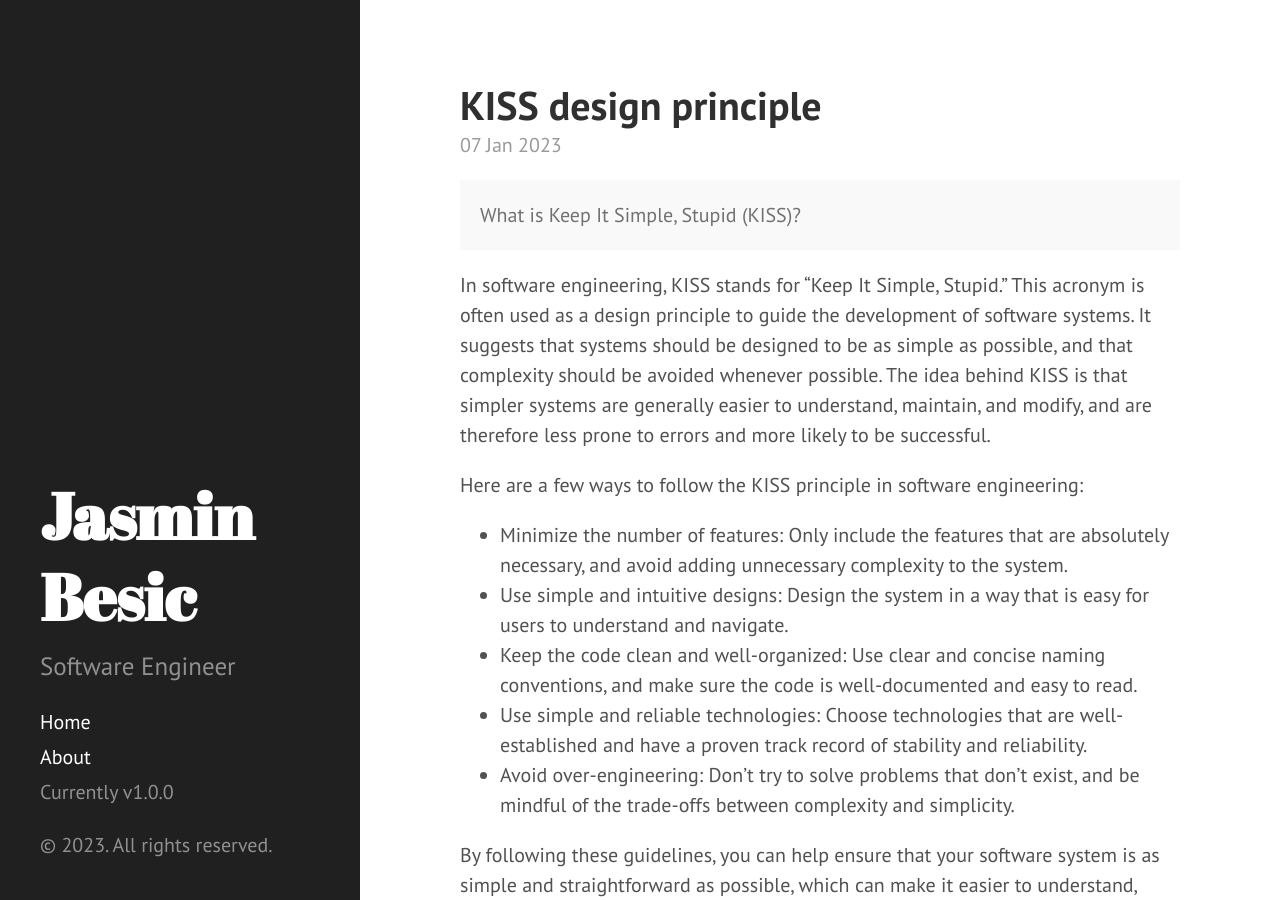
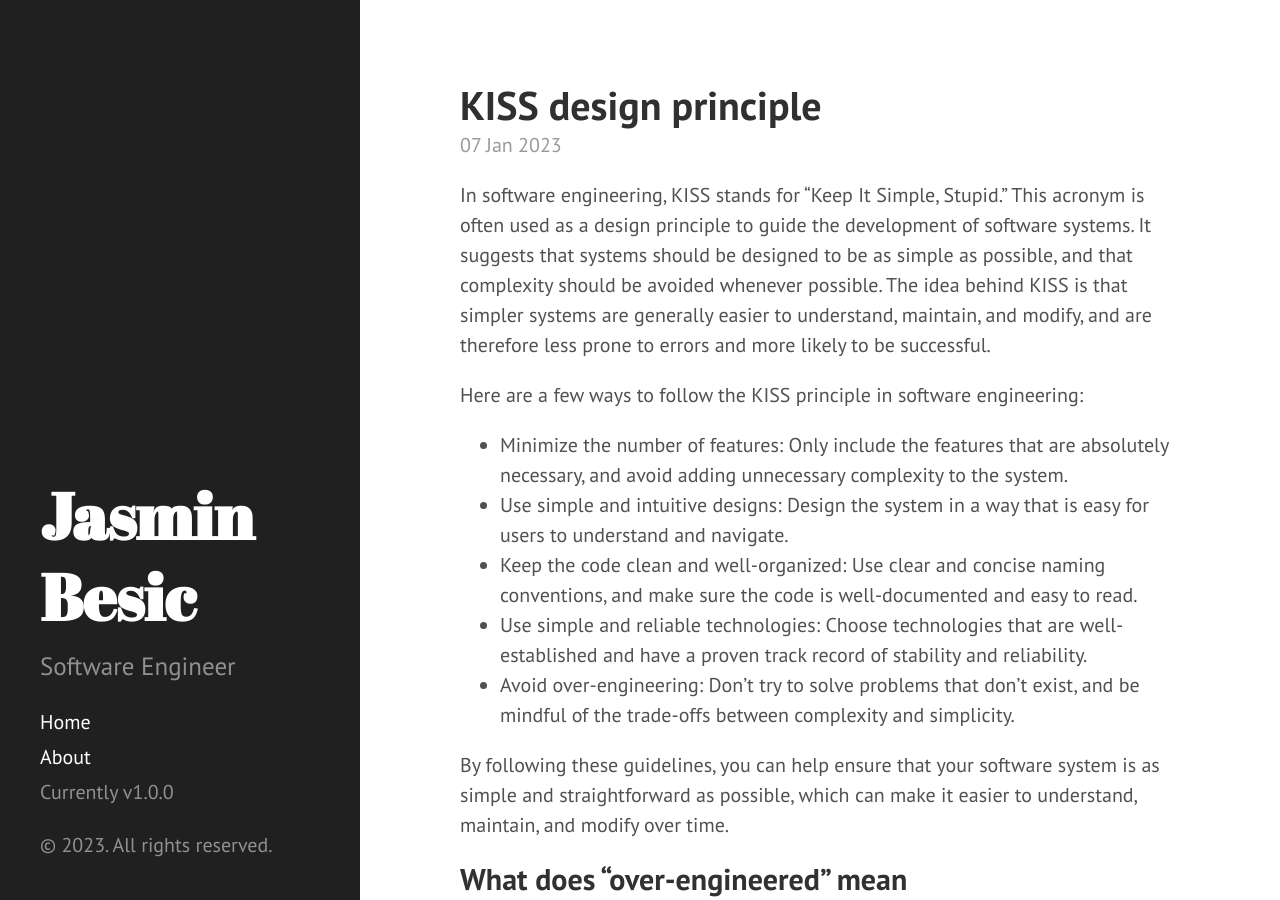
Before and after one commit to jBesic/jBesic.github.io, a Jekyll site: the page built from _posts/2023-01-07-kiss-design-principle.md, in a window 1280 px wide and 900 px high. Built offline with Jekyll 4.4.1, drawn with Linux system fonts in a browser that asks for light colours; Markdown is read by kramdown in place of the engine named in the settings.

Commit message:
Remove message section from the posts

```diff
--- a/_posts/2023-01-07-kiss-design-principle.md
+++ b/_posts/2023-01-07-kiss-design-principle.md
@@ -4,11 +4,6 @@ permalink: what-is-keep-it-simple-stupid-kiss
 title: KISS design principle
 metadescription: Simplicity is an important design principle because it makes things easier to understand and use, which increases their chances of being adopted and used frequently.
 ---
-
-
-<div class="message">
-  What is Keep It Simple, Stupid (KISS)?
-</div>
 
 In software engineering, KISS stands for "Keep It Simple, Stupid." This acronym is often used as a design principle to guide the development of software systems. It suggests that systems should be designed to be as simple as possible, and that complexity should be avoided whenever possible. The idea behind KISS is that simpler systems are generally easier to understand, maintain, and modify, and are therefore less prone to errors and more likely to be successful.
 
```
